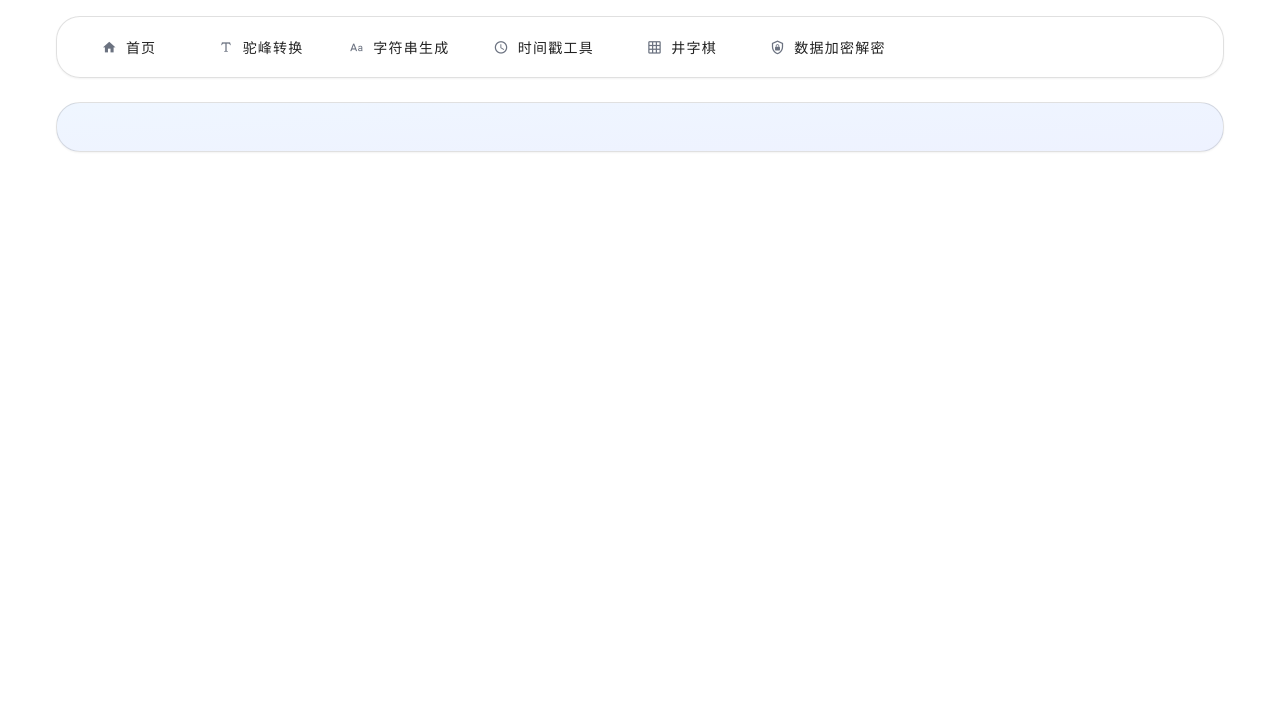
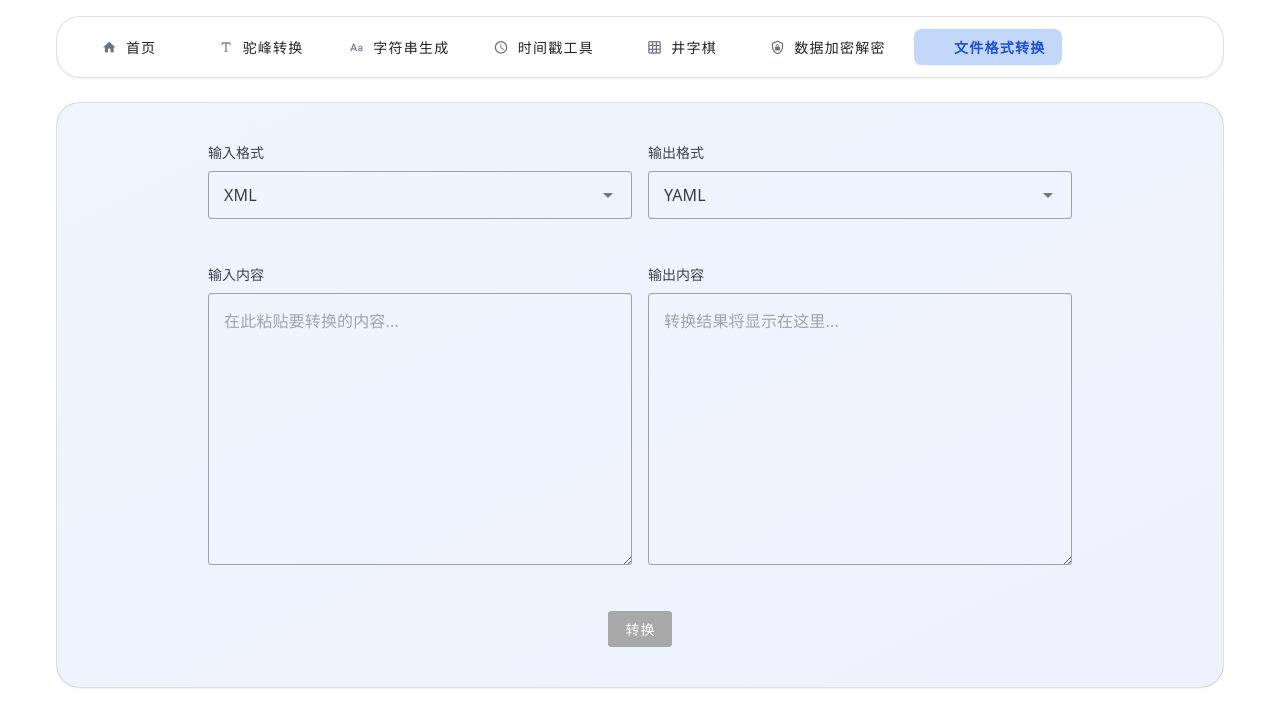
Before and after one commit to bitdan/Hump-Conversion, a Vue app: page /file-converter in a window 1280 px wide. Shown: the top 726 px of the page. Built offline with nearby package versions, Linux system fonts and the light colour scheme.

Commit message:
feat(file-converter): 添加文件格式转换功能

```diff
--- a/package.json
+++ b/package.json
@@ -16,13 +16,16 @@
     "@types/crypto-js": "^4.2.2",
     "bcryptjs": "^2.4.3",
     "crypto-js": "^4.2.0",
+    "js-yaml": "^4.1.0",
     "jsrsasign": "^10.9.0",
     "sm-crypto": "^0.3.13",
     "vue": "^3.4.19",
     "vue-router": "^4.5.0",
-    "vuetify": "^3.5.4"
+    "vuetify": "^3.5.4",
+    "xml2js": "^0.6.2"
   },
   "devDependencies": {
+    "@types/xml2js": "^0.4.14",
     "@vitejs/plugin-vue": "^5.0.4",
     "autoprefixer": "^10.4.20",
     "postcss": "^8.4.49",
--- /dev/null
+++ b/src/components/FileConverter.vue
@@ -0,0 +1,111 @@
+<script setup lang="ts">
+import { ref } from 'vue'
+import { convertFile } from '../utils/fileConverter'
+
+interface FormatOption {
+  value: string
+  label: string
+}
+
+const inputFormat = ref<string>('xml')
+const outputFormat = ref<string>('yaml')
+const inputContent = ref<string>('')
+const outputContent = ref<string>('')
+const error = ref<string>('')
+const isLoading = ref<boolean>(false)
+
+const formatOptions: FormatOption[] = [
+  { value: 'xml', label: 'XML' },
+  { value: 'yaml', label: 'YAML' },
+  { value: 'properties', label: 'properties' }
+]
+
+async function handleConvert() {
+  error.value = ''
+  isLoading.value = true
+
+  try {
+    const result = await convertFile({
+      content: inputContent.value,
+      fromFormat: inputFormat.value,
+      toFormat: outputFormat.value
+    })
+    outputContent.value = result
+  } catch (e) {
+    error.value = e instanceof Error ? e.message : '转换失败'
+  } finally {
+    isLoading.value = false
+  }
+}
+</script>
+
+<template>
+  <div class="max-w-4xl mx-auto p-4 space-y-6">
+    <div class="flex flex-col sm:flex-row gap-4">
+      <div class="flex-1">
+        <label class="block text-sm font-medium text-gray-700 mb-2">输入格式</label>
+        <v-select
+          v-model="inputFormat"
+          :items="formatOptions"
+          item-title="label"
+          item-value="value"
+          variant="outlined"
+          density="comfortable"
+        />
+      </div>
+      <div class="flex-1">
+        <label class="block text-sm font-medium text-gray-700 mb-2">输出格式</label>
+        <v-select
+          v-model="outputFormat"
+          :items="formatOptions"
+          item-title="label"
+          item-value="value"
+          variant="outlined"
+          density="comfortable"
+        />
+      </div>
+    </div>
+
+    <div class="grid grid-cols-1 md:grid-cols-2 gap-4">
+      <div>
+        <label class="block text-sm font-medium text-gray-700 mb-2">输入内容</label>
+        <v-textarea
+          v-model="inputContent"
+          rows="10"
+          variant="outlined"
+          placeholder="在此粘贴要转换的内容..."
+        />
+      </div>
+      <div>
+        <label class="block text-sm font-medium text-gray-700 mb-2">输出内容</label>
+        <v-textarea
+          v-model="outputContent"
+          rows="10"
+          variant="outlined"
+          readonly
+          placeholder="转换结果将显示在这里..."
+        />
+      </div>
+    </div>
+
+    <div class="flex justify-center">
+      <v-btn
+        color="primary"
+        :loading="isLoading"
+        :disabled="!inputContent"
+        @click="handleConvert"
+      >
+        转换
+      </v-btn>
+    </div>
+
+    <v-alert
+      v-if="error"
+      type="error"
+      variant="tonal"
+      class="mt-4"
+    >
+      {{ error }}
+    </v-alert>
+  </div>
+</template>
--- a/src/router/index.js
+++ b/src/router/index.js
@@ -5,6 +5,7 @@ import StringGenerator from "../components/StringGenerator.vue";
 import TimestampTool from '../components/TimestampTool.vue'
 import TicTacToe from '../components/TicTacToe.vue'
 import DataEncryption from '../components/DataEncryption.vue'
+import FileConverter from '../components/FileConverter.vue'
 
 const routes = [
     {
@@ -64,6 +65,15 @@ const routes = [
             title: '数据加密解密',
             icon: 'mdi-shield-lock-outline'
         }
+    },
+    {
+        path: '/file-converter',
+        name: 'FileConverter',
+        component: FileConverter,
+        meta: {
+          title: '文件格式转换',
+          icon: 'mdi-file-convert'
+        }
     }
 ]
 
--- /dev/null
+++ b/src/utils/fileConverter.ts
@@ -0,0 +1,160 @@
+import { parseString } from 'xml2js'
+import { dump, load, loadAll } from 'js-yaml'
+
+interface ConversionParams {
+  content: string
+  fromFormat: string
+  toFormat: string
+}
+
+function parseXML(content: string): Promise<any> {
+  return new Promise((resolve, reject) => {
+    const parser = new parseString({
+      explicitArray: false,  // 不要将单个元素转换为数组
+      trim: true,           // 移除空白
+      explicitRoot: false   // 不要包含根元素
+    });
+
+    try {
+      parser(content, (err: Error | null, result: any) => {
+        if (err) {
+          reject(new Error('XML 格式无效'));
+        } else {
+          resolve(result);
+        }
+      });
+    } catch (error) {
+      reject(new Error('XML 格式无效'));
+    }
+  });
+}
+
+function parseYAML(content: string): any {
+  try {
+    // 使用 loadAll 加载所有文档并合并
+    const documents = Array.from(loadAll(content))
+
+    // 如果只有一个文档，直接返回
+    if (documents.length === 1) {
+      return documents[0]
+    }
+
+    // 多个文档时，将它们合并成一个对象
+    return documents.reduce((merged, doc) => {
+      return { ...merged, ...doc }
+    }, {})
+
+  } catch (error) {
+    if (error instanceof Error) {
+      throw new Error(`YAML 格式无效: ${error.message}`)
+    }
+    throw new Error('YAML 格式无效')
+  }
+}
+
+interface PropertyLine {
+  type: 'comment' | 'property'
+  content: string
+  key?: string
+  value?: string
+}
+
+function parseProperties(content: string): { properties: Record<string, string>, comments: string[] } {
+  const properties: Record<string, string> = {}
+  const comments: string[] = []
+  const lines = content.split('\n')
+
+  for (const line of lines) {
+    const trimmed = line.trim()
+    if (!trimmed) {
+      comments.push('')  // 保留空行
+    } else if (trimmed.startsWith('#')) {
+      comments.push(trimmed)  // 保留注释
+    } else {
+      const [key, ...valueParts] = trimmed.split('=')
+      const value = valueParts.join('=')
+      if (key && value) {
+        properties[key.trim()] = value.trim()
+      }
+    }
+  }
+
+  return { properties, comments }
+}
+
+function convertToProperties(data: any, comments: string[] = []): string {
+  const lines: string[] = []
+
+  // 添加注释和属性
+  function flatten(obj: any, prefix = '', commentIndex = 0) {
+    // 首先添加注释（如果有）
+    if (comments.length > commentIndex) {
+      lines.push(comments[commentIndex])
+    }
+
+    for (const [key, value] of Object.entries(obj)) {
+      const newKey = prefix ? `${prefix}.${key}` : key
+      if (typeof value === 'object' && value !== null) {
+        flatten(value, newKey, commentIndex + 1)
+      } else {
+        lines.push(`${newKey}=${value}`)
+      }
+    }
+  }
+
+  flatten(data)
+
+  // 添加剩余的注释
+  for (let i = lines.length; i < comments.length; i++) {
+    lines.push(comments[i])
+  }
+
+  return lines.join('\n')
+}
+
+export async function convertFile({ content, fromFormat, toFormat }: ConversionParams): Promise<string> {
+  try {
+    if (!content.trim()) {
+      throw new Error('请输入需要转换的内容')
+    }
+
+    // Parse input
+    let parsedData: any
+    let comments: string[] = []
+
+    switch (fromFormat) {
+      case 'xml':
+        parsedData = await parseXML(content)
+        break
+      case 'yaml':
+        parsedData = parseYAML(content)
+        break
+      case 'properties':
+        const result = parseProperties(content)
+        parsedData = result.properties
+        comments = result.comments
+        break
+      default:
+        throw new Error('不支持的输入格式')
+    }
+
+    // Convert to output format
+    switch (toFormat) {
+      case 'xml':
+        throw new Error('暂不支持转换为 XML 格式')
+      case 'yaml':
+        return dump(parsedData, {
+          indent: 2,
+          lineWidth: -1 // 禁用行宽限制
+        })
+      case 'properties':
+        return convertToProperties(parsedData, comments)
+      default:
+        throw new Error('不支持的输出格式')
+    }
+  } catch (error) {
+    throw error instanceof Error
+      ? error
+      : new Error('转换失败')
+  }
+}
--- a/vite.config.js
+++ b/vite.config.js
@@ -7,5 +7,10 @@ export default defineConfig({
     vue(),
     vuetify({ autoImport: true }),
   ],
-  base: './'
+  base: './',
+  resolve: {
+    alias: {
+      '@': fileURLToPath(new URL('./src', import.meta.url))
+    }
+  }
 })
```
Also changed, not shown: 1 other file (tests, documents, lock files or other folders).
